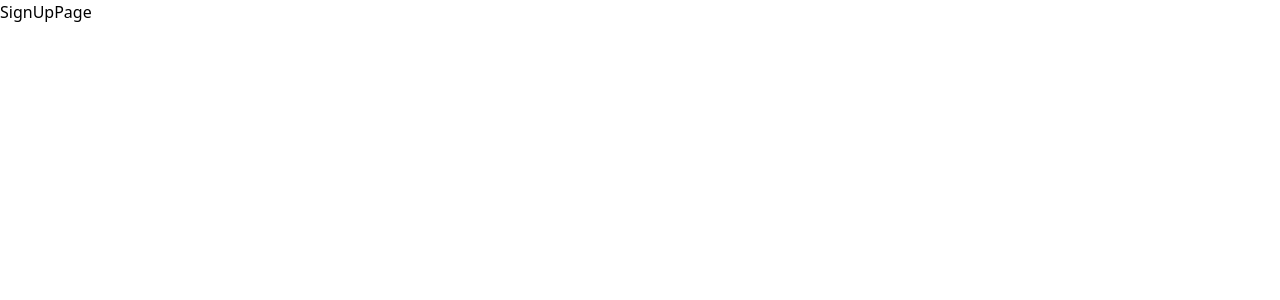
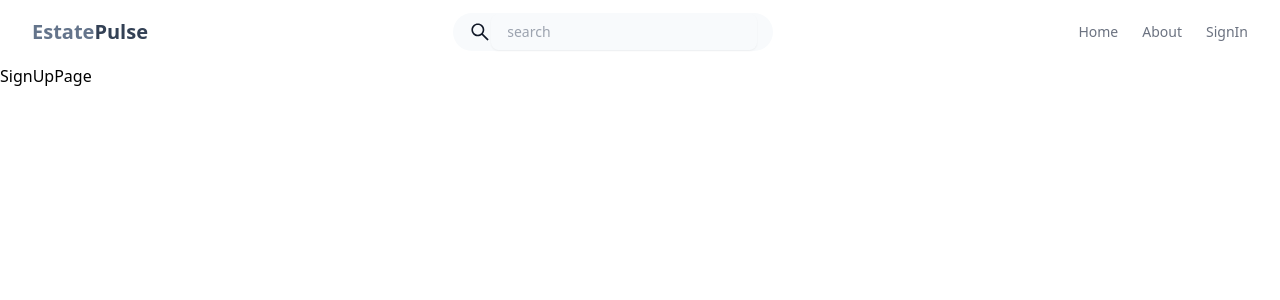
Before and after one commit to anoopraju31/estate-pulse-mern, a React (Vite) app in the folder client/: page /sign-up in a window 1280 px wide. Shown: the top 300 px of the page. Built offline with nearby package versions, Linux system fonts and the light colour scheme.

Commit message:
Client - Header Component - styled

```diff
--- a/client/package.json
+++ b/client/package.json
@@ -12,6 +12,7 @@
   "dependencies": {
     "react": "^18.2.0",
     "react-dom": "^18.2.0",
+    "react-icons": "^4.11.0",
     "react-router-dom": "^6.16.0"
   },
   "devDependencies": {
--- a/client/src/components/Header.tsx
+++ b/client/src/components/Header.tsx
@@ -1,9 +1,72 @@
+import { Link } from 'react-router-dom'
+import { GiHamburgerMenu } from 'react-icons/gi'
+import { AiOutlineSearch } from 'react-icons/ai'
+
+interface LinkItemProps {
+	title: string
+	link: string
+}
+
+const LinkItem = ({ title, link }: LinkItemProps) => (
+	<li>
+		<Link
+			to={link}
+			className='text-gray-500 transition hover:text-gray-500/75 dark:text-white dark:hover:text-white/75'>
+			{title}
+		</Link>
+	</li>
+)
+
 const Header = () => {
 	return (
-		<header>
-			{/* Logo */}
-			{/* Search Bar */}
-			{/* Navigation */}
+		<header className='bg-white dark:bg-gray-900'>
+			<div className='mx-auto flex h-16 max-w-screen-2xl justify-between items-center gap-8 px-4 sm:px-6 lg:px-8'>
+				{/* Logo */}
+				<Link to='/'>
+					<h1 className='font-bold text-lg sm:text-xl flex flex-wrap'>
+						<span className='sr-only'> Home </span>
+						<span className='text-slate-500 dark:text-slate-100'> Estate </span>
+						<span className='text-slate-700 dark:text-slate-300'> Pulse </span>
+					</h1>
+				</Link>
+
+				{/* Search Bar */}
+				<form className='hidden sm:block'>
+					<label htmlFor='search' className='sr-only'>
+						Search
+					</label>
+					<div className='px-4 flex items-center bg-slate-50 dark:bg-gray-600 rounded-3xl text-gray-900 dark:text-white '>
+						<span className='block py-2'>
+							<AiOutlineSearch size={22} />
+						</span>
+						<input
+							type='text'
+							name='search'
+							id='search'
+							className='w-full bg-transparent rounded-lg outline-none py-2 px-4 pe-12 text-sm shadow-sm'
+							// className=' focus:outline-none w-24 sm:w-64'
+							placeholder='search'
+						/>
+					</div>
+				</form>
+
+				{/* Navigation */}
+				<div className='flex items-center justify-end'>
+					<nav aria-label='Global' className='hidden md:block'>
+						<ul className='flex items-center gap-6 text-sm'>
+							<LinkItem title='Home' link='/' />
+							<LinkItem title='About' link='/about' />
+							<LinkItem title='SignIn' link='/sign-in' />
+						</ul>
+					</nav>
+				</div>
+
+				{/* Menu Toggle Button*/}
+				<button className='block rounded bg-gray-100 p-2.5 text-gray-600 transition hover:text-gray-600/75 dark:bg-gray-800 dark:text-white dark:hover:text-white/75 md:hidden'>
+					<span className='sr-only'>Toggle menu</span>
+					<GiHamburgerMenu />
+				</button>
+			</div>
 		</header>
 	)
 }
```
Also changed, not shown: 1 other file (tests, documents, lock files or other folders).
